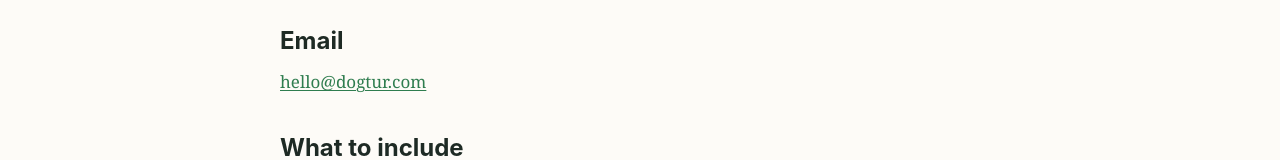
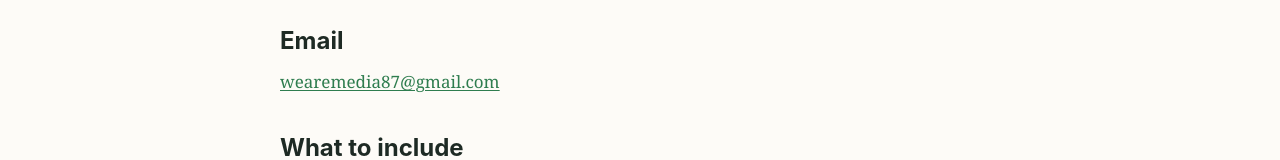
Before and after one commit to muddaseraltaf/dogtur, an Astro site: page /contact in a window 1280 px wide. Shown: the part 367-527 px from the top of the page. Built offline with nearby package versions, Linux system fonts and the light colour scheme; Astro itself is replaced by a stand-in of ours.

Commit message:
Contact email -> wearemedia87@gmail.com

```diff
--- a/src/pages/contact.astro
+++ b/src/pages/contact.astro
@@ -22,7 +22,7 @@ const SITE = 'https://dogtur.com';
     </div>
     <h2>Email</h2>
     <p>
-      <a href="mailto:hello@dogtur.com">hello@dogtur.com</a>
+      <a href="mailto:wearemedia87@gmail.com">wearemedia87@gmail.com</a>
     </p>
     <h2>What to include</h2>
     <ul>
```
